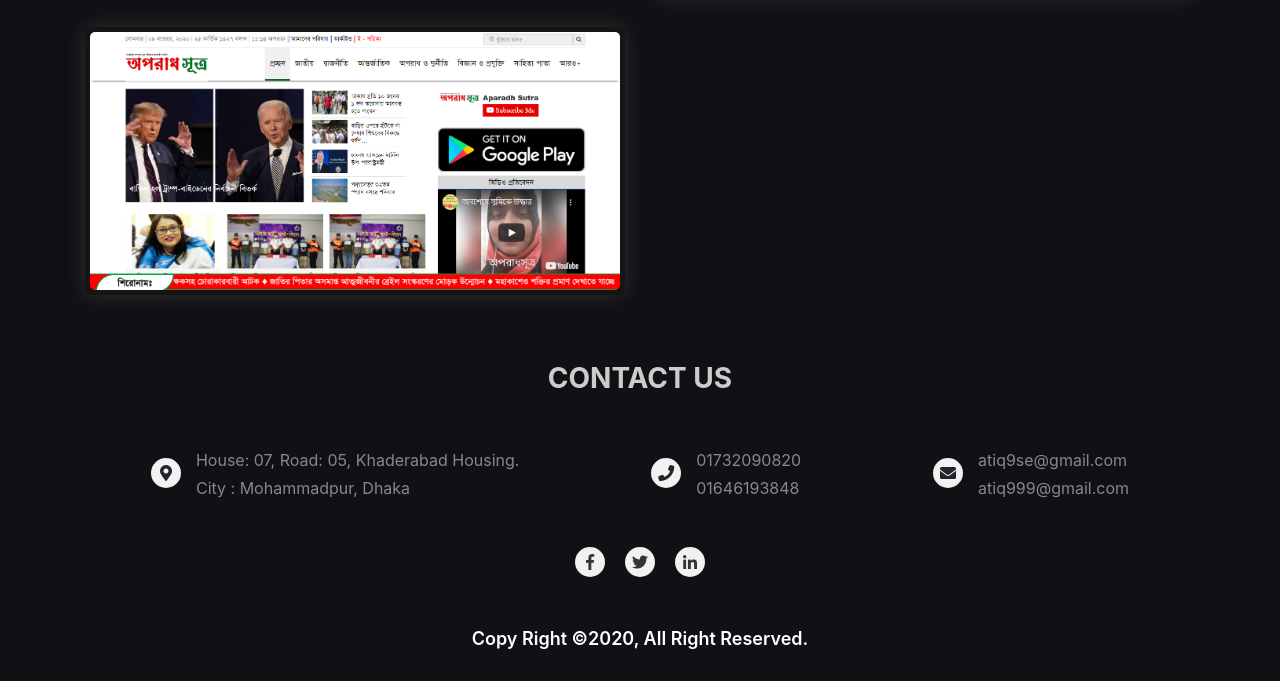
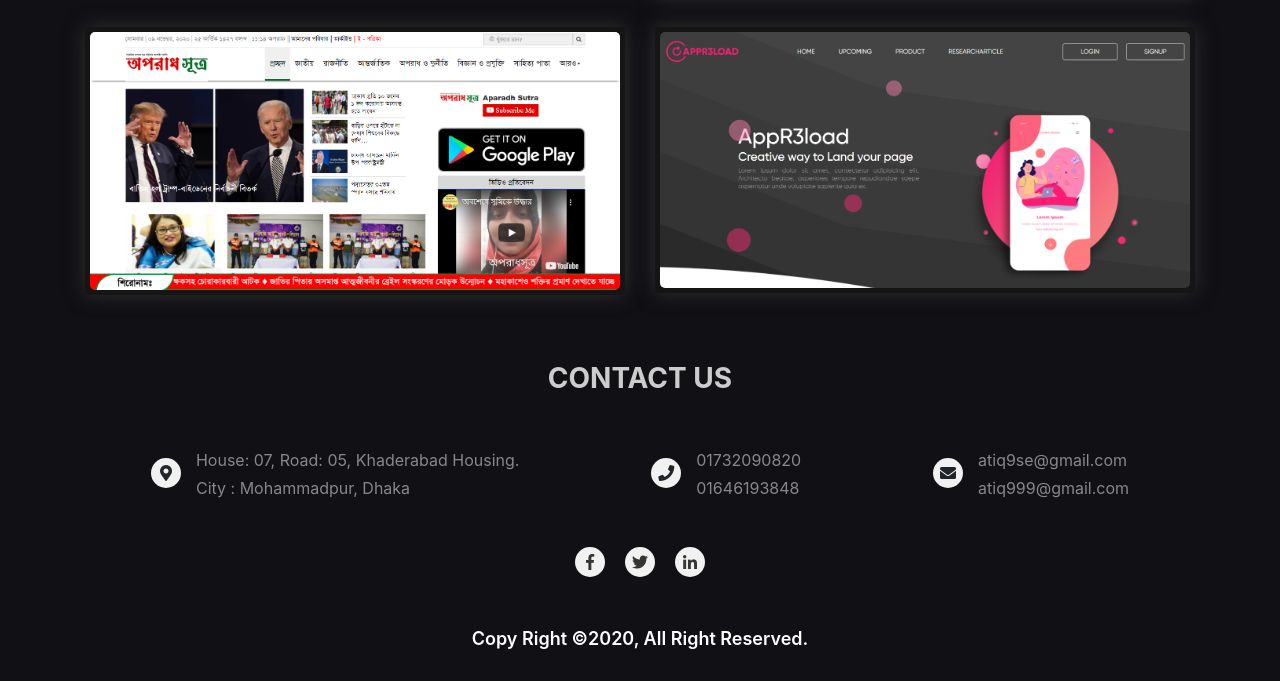
Before and after one commit to atiq9se/my-cv, a plain HTML site: page index.html in a window 1280 px wide. Shown: the part 3494-4175 px from the top of the page. Drawn offline with Linux system fonts and the light colour scheme; some packages are replaced by stand-ins of ours; no server answers; a web font is replaced by a local one.

Commit message:
project add

```diff
--- a/index.html
+++ b/index.html
@@ -279,6 +279,12 @@
 	                    </div>
                 	</a>
                 </div>
+                <div class="col-xl-6 col-lg-6 col-md-6 col-12">
+                    <a href="http://appr3load.com/" target="_blank">
+	                    <div class="portfolio_img"> <img src="images/portfolio12.png" alt="" class="w-100">
+	                    </div>
+                	</a>
+                </div>
             </div>
         </div>
     </section>
```
Also changed, not shown: images/portfolio12.png (added).
